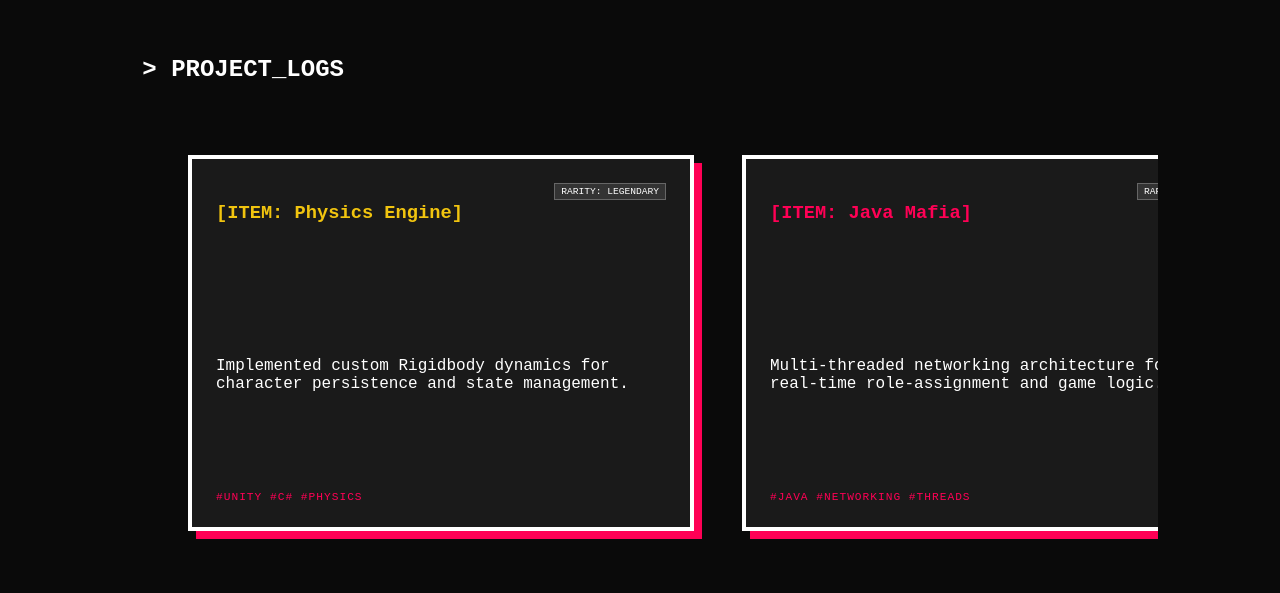
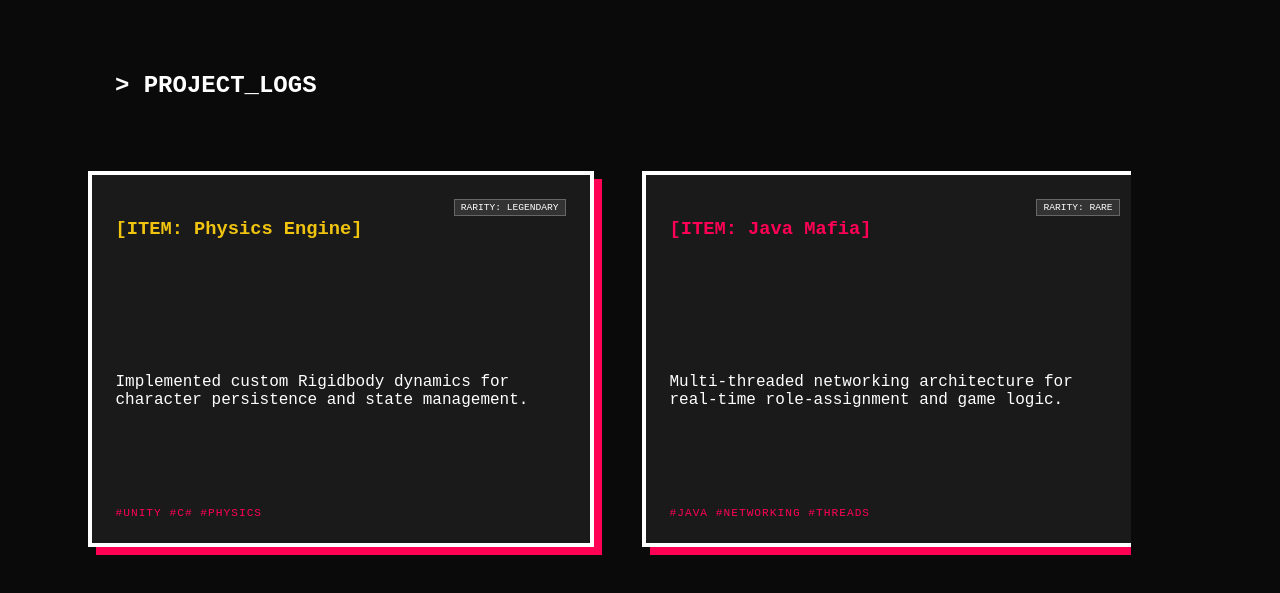
Before and after one commit to apr45/is117-GameDevPortfolio, a React (Vite) app: page / in a window 1280 px wide. Shown: the part 1964-2557 px from the top of the page. Built offline with nearby package versions, Linux system fonts and the light colour scheme.

Commit message:
rearranging outlay of projects section

```diff
--- a/src/styles/ProjectSlider.module.css
+++ b/src/styles/ProjectSlider.module.css
@@ -9,25 +9,25 @@
 }
 
 .sectionTitle {
-  width: 85%;
+  /* This width and margin ensure the title aligns with the XP bar */
+  width: 90%;
   max-width: 1400px;
   margin-bottom: 2.5rem;
   font-family: var(--font-pixel);
-  color: var(--text-main);
   text-align: left;
 }
 
 .scrollContainer {
-  width: 100%;
+  /* EXPANDED: Now reaches almost to the end of the screen */
+  width: 95%;
+  max-width: 1600px;
   overflow-x: auto;
   overflow-y: hidden;
-  padding: 2rem 0 4rem 0;
+  padding: 2rem 0;
 
-  /* Retro Scrollbar Styling */
+  /* Retro Scrollbar */
   scrollbar-width: thin;
   scrollbar-color: var(--accent-pink) transparent;
-
-  /* Scroll Snap: This centers the card in the red-circled area automatically */
   scroll-snap-type: x mandatory;
 }
 
@@ -40,28 +40,32 @@
 }
 .scrollContainer::-webkit-scrollbar-thumb {
   background: var(--accent-pink);
-  border-radius: 0px; /* Sharp retro edges */
 }
 
 .projectTrack {
   display: inline-flex;
   gap: 3rem;
-  padding: 0 10vw; /* Gutter so the first/last items center properly */
+  /* ALIGN TO RIGHT: Matches the title's start position */
+  /* We use 2.5% to give a small buffer from the left edge */
+  padding-left: 2.5%;
+  padding-right: 10vw; /* Buffer at the end so the last card isn't stuck */
 }
 
 .projectCard {
-  flex: 0 0 450px; /* Fixed width for cards */
+  flex: 0 0 450px;
   height: 320px;
   background: #111;
   display: flex;
   flex-direction: column;
   justify-content: space-between;
-  scroll-snap-align: center; /* The card "magnets" to the center of the screen */
+  scroll-snap-align: start; /* Changed to 'start' to keep the left-alignment clean */
   transition: transform 0.3s ease;
+  border: var(--border-pixel);
 }
 
 .projectCard:hover {
   transform: translateY(-10px);
+  border-color: var(--accent-yellow);
 }
 
 .cardHeader {
```
